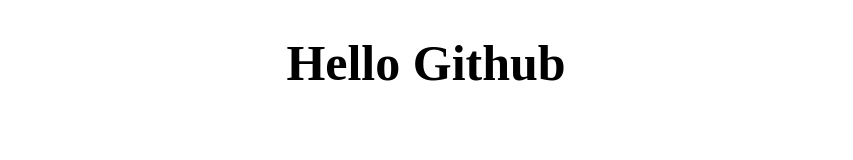
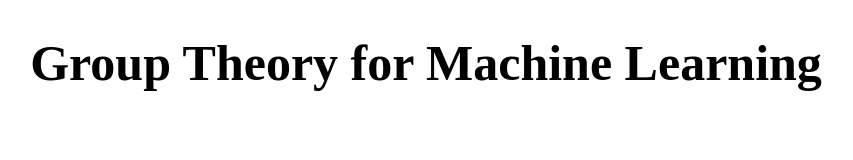
Before and after one commit to rainwangphy/GTML.github.io, a plain HTML site: page index.html in a window 1280 px wide. Shown: the whole page, without its empty margins (214-1067 px from the left). Drawn offline with Linux system fonts and the light colour scheme.

Commit message:
Update index.html

```diff
--- a/index.html
+++ b/index.html
@@ -24,7 +24,7 @@
 
 <body>
 
-<h1>Hello Github</h1>
+<h1>Group Theory for Machine Learning</h1>
 
 </body>
 
```
